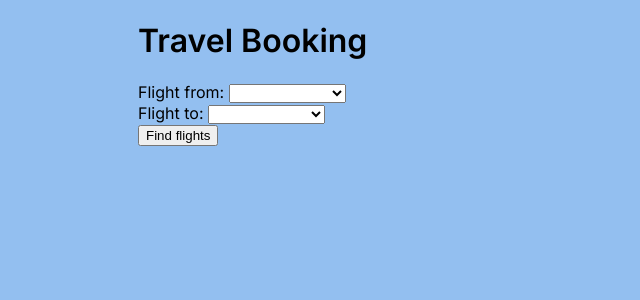
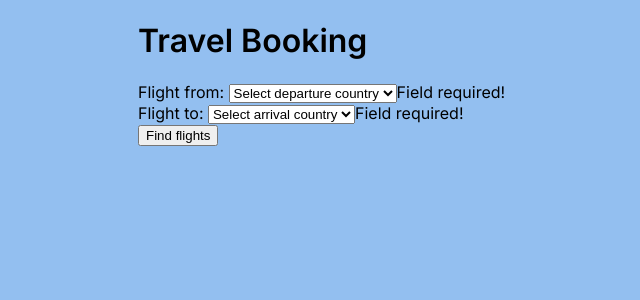
Before and after one commit to Biosaiber/travel-booking, an Angular app: page /home in a window 1280 px wide. Both pictures are taken after a click on the button "Find flights". Shown: the top 300 px of the page, without its empty margins (202-842 px from the left). Built offline with nearby package versions, Linux system fonts and the light colour scheme.

Commit message:
feat: complete home booking form

```diff
--- a/src/app/home/home.component.html
+++ b/src/app/home/home.component.html
@@ -3,23 +3,37 @@
         <label for="flight-from">
             Flight from:
         </label>
-        <select name="flight-from" id="flight-from" [(ngModel)]="travelFormModel.fromCountry" required>
+        <select name="flight-from" id="flight-from" [(ngModel)]="travelFormModel.fromCountry" #flightFrom="ngModel"
+            required>
+            <option value="" disabled>Select departure country</option>
+            @for (country of this.countries; track country) {
+            <option value="{{country}}">{{country}}</option>
+            }
+        </select>
+        @if (flightFrom.invalid && (flightFrom.touched || travelForm.submitted)) {
+        <span>Field required!</span>
+        }
+    </div>
+    <div>
+        <label for="flight-to">
+            Flight to:
+        </label>
+        <select name="flight-to" id="flight-to" [(ngModel)]="travelFormModel.toCountry" #flightTo="ngModel" required>
+            <option value="" disabled>Select arrival country</option>
             @for (country of this.countries; track country) {
             <option value="{{country}}">{{country}}</option>
             }
 
         </select>
+        @if (flightTo.invalid && (flightTo.touched || travelForm.submitted)) {
+        <span>Field required!</span>
+        }
     </div>
     <div>
-        <label for="flight-to">
-            Flight to:
-        </label>
-        <select name="flight-to" id="flight-to" [(ngModel)]="travelFormModel.toCountry" required>
-            @for (country of this.countries; track country) {
-            <option value="{{country}}">{{country}}</option>
-            }
+        @if ((flightFrom.value && flightTo.value) && (flightFrom.value === flightTo.value)) {
+        <span>Field cannot be same!</span>
+        }
+    </div>
 
-        </select>
-    </div>
     <button type="submit">Find flights</button>
 </form>
```
